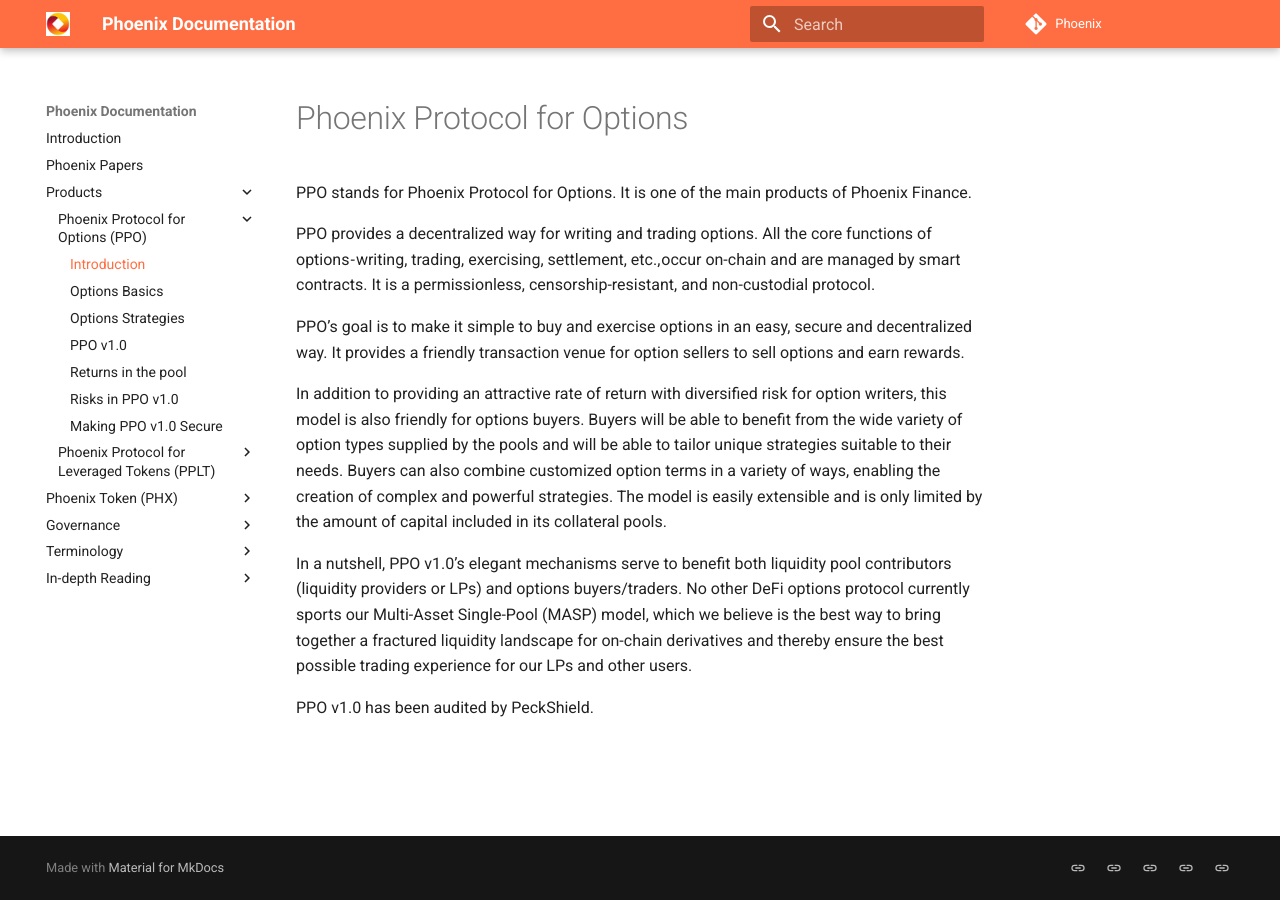
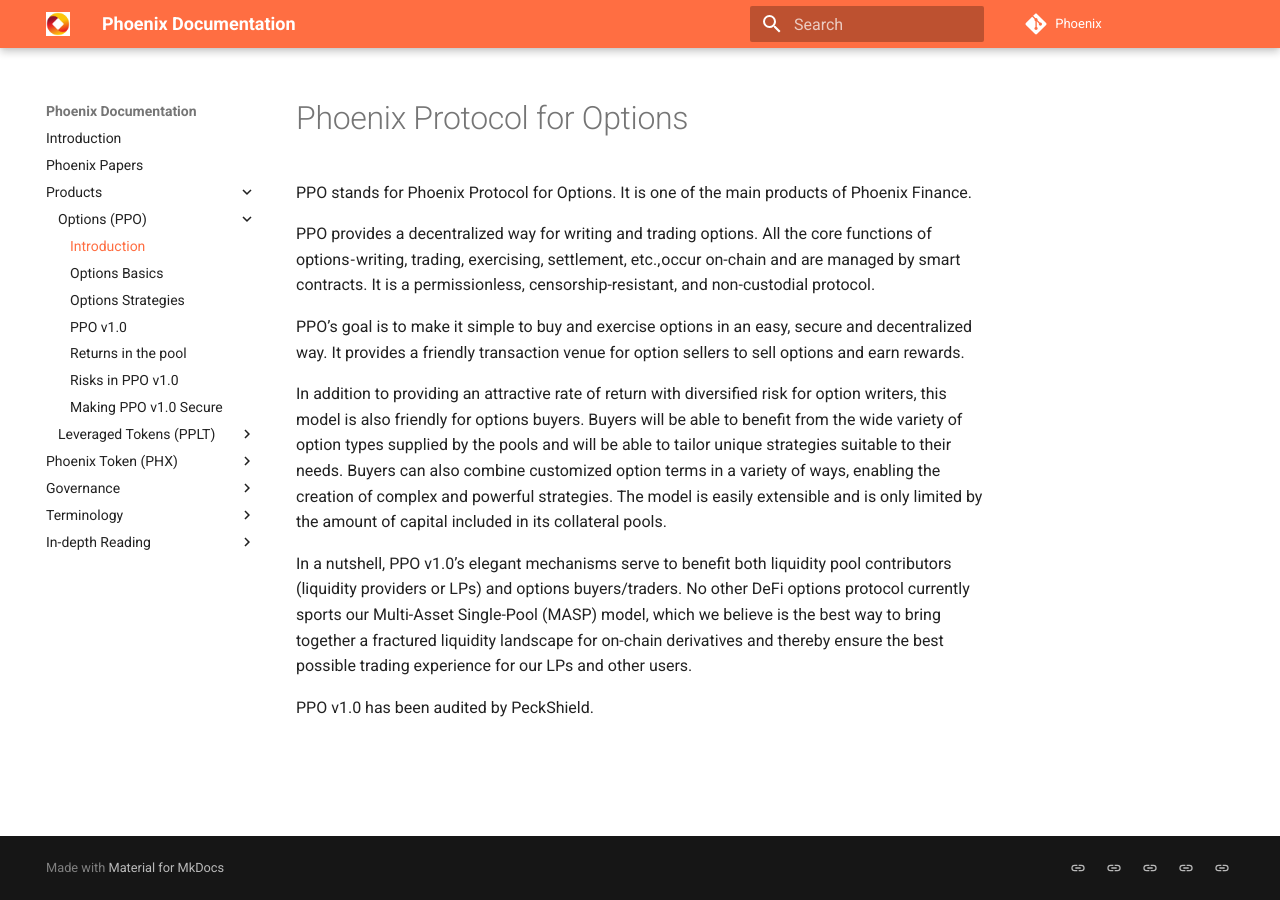
Before and after one commit to Phoenix-Finance/Phoenix-Documentation, an MkDocs documentation site: the page built from content/options/introduction.md, in a window 1280 px wide. Built offline with MkDocs 1.6.1 and Material for MkDocs 9.7.7, drawn with Linux system fonts in a browser that asks for light colours.

Commit message:
Update mkdocs.yml

```diff
--- a/mkdocs.yml
+++ b/mkdocs.yml
@@ -21,7 +21,7 @@ nav:
   - Introduction: index.md
   - Phoenix Papers: about/productpaper.md
   - Products:
-    - Phoenix Protocol for Options (PPO):
+    - Options (PPO):
       - Introduction: options/introduction.md
       - Options Basics:  options/optionbasics.md
       - Options Strategies: options/strategies.md
@@ -29,7 +29,7 @@ nav:
       - Returns in the pool: options/financials.md
       - Risks in PPO v1.0: options/risks.md
       - Making PPO v1.0 Secure: options/security.md
-    - Phoenix Protocol for Leveraged Tokens (PPLT):
+    - Leveraged Tokens (PPLT):
       - Introduction: leveragedtokens/introduction.md
       - Leveraged Token Basics: leveragedtokens/basics.md
       - Comparison: leveragedtokens/comparison.md
```
